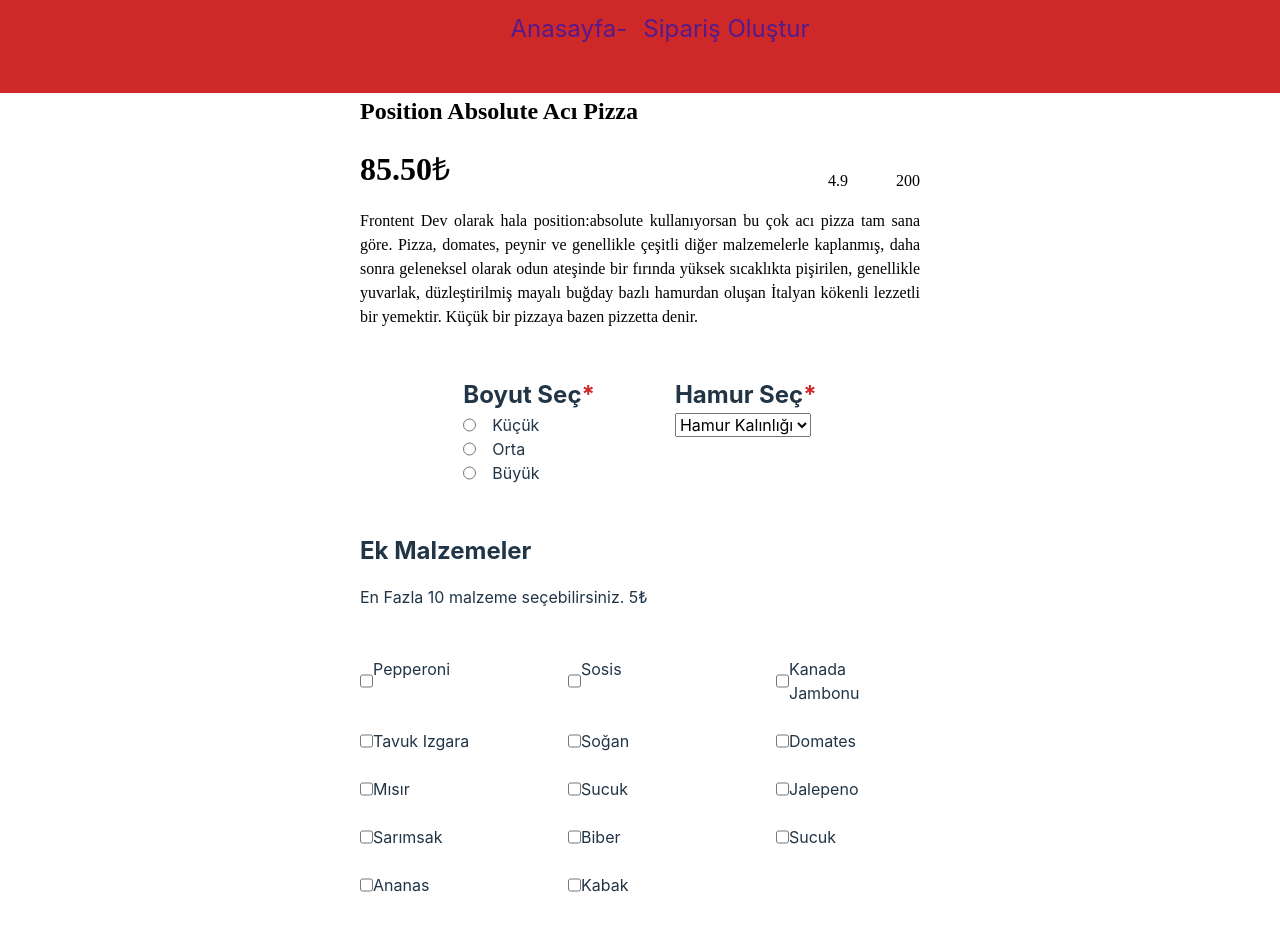
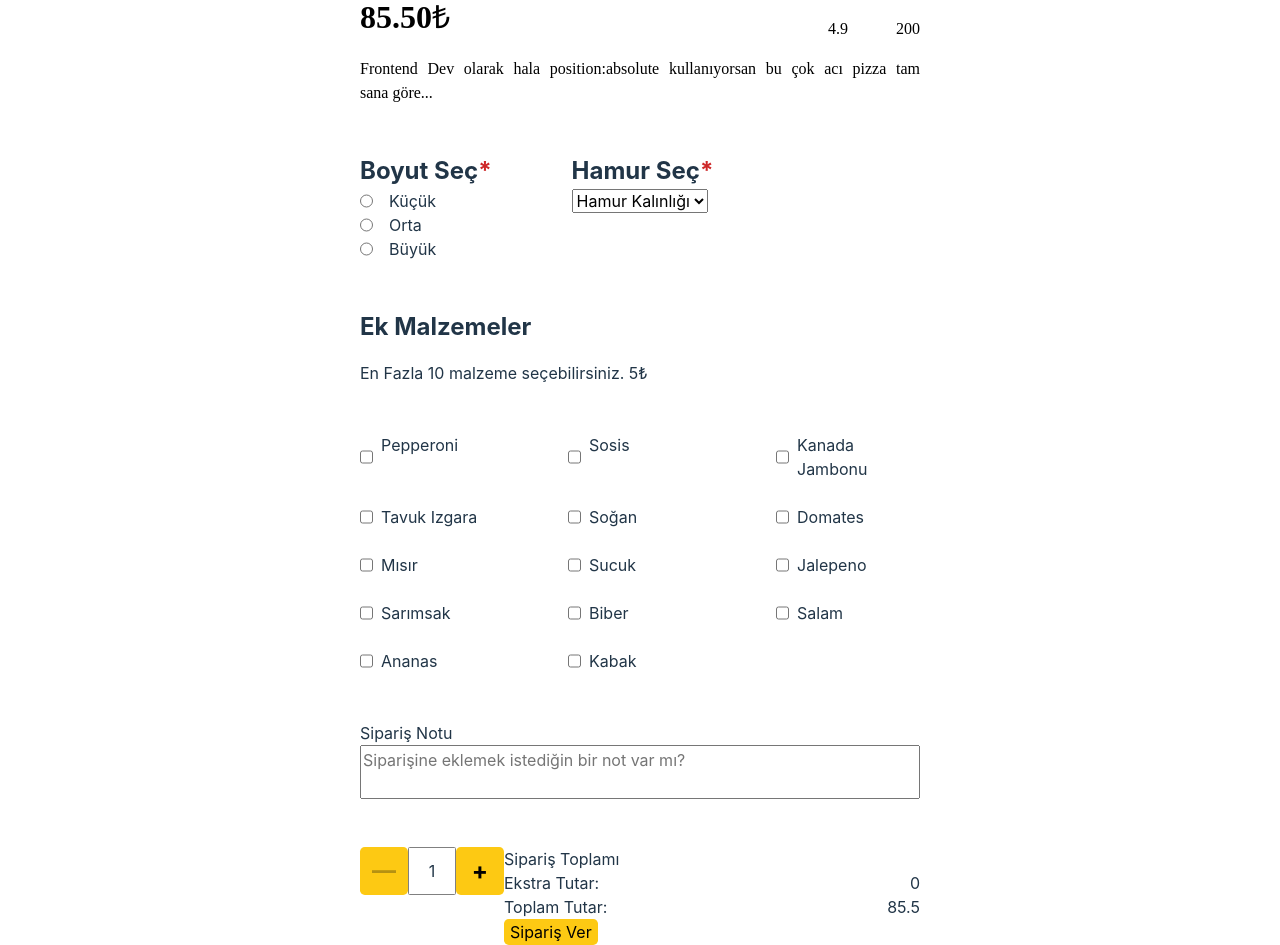
Before and after one commit to TamerCel/s8-Pizza, a React (Vite) app: page / in a window 1280 px wide. Shown: the part 131-1076 px from the top of the page. Before the commit the page ends 1028 px from the top, so only its background shows below. Built offline with nearby package versions, Linux system fonts and the light colour scheme.

Commit message:
FormBitmekUzere

```diff
--- a/src/App.css
+++ b/src/App.css
@@ -5,176 +5,215 @@
   text-align: center;
 } */
 
-.max-width-div-header{
-  max-width: 100vw;
+.width-div-100vw {
+  width: 100vw;
 }
-.max-width {
-  max-width: 33rem;
+
+.width-yüz100 {
+  width: 100%;
 }
-.max-height-div-header{
-  height: 14rem;
+
+.flex-basis-9rem {
+  flex-basis: 9rem;
 }
+
+.min-width-div-100vw {
+  min-width: 100vw;
+}
+
+.padding-0 {
+  padding: 0;
+}
+
+.margin-0-auto {
+  /* aynı şekilde auto 0 da belirli bir height varsa çalışır. / max-min degerler ile olmuyor. normal width veya height lazım. */
+  margin: 0 auto;
+}
+
+.margin-0 {
+  margin: 0;
+}
+
+.margin-bottom-0 {
+  margin-bottom: 0;
+}
+
+.max-width-35rem {
+  max-width: 35rem;
+}
+
+.min-width-35rem {
+  min-width: 35rem;
+}
+
+.max-width-div-18rem {
+  max-width: 42rem;
+}
+
+.min-height-div-14rem {
+  min-height: 14rem;
+}
+
+.min-height-div-4rem {
+  min-height: 4rem;
+}
+
+.max-height {
+  max-height: 7rem;
+}
+
 .background-color-header {
-  background-color: var(--headerColor) ;
+  background-color: var(--headerColor);
 }
-.fontsize-header-h1{
-  font-size: 4rem;
+
+.background-color-button {
+  background-color: var(--buttonColor);
 }
-.fontsize-header-ul{
+
+.fontsize-3rem {
+  font-size: 3rem;
+}
+
+.fontsize-1-5rem {
   font-size: 1.5rem;
 }
-.font-barlow{
+
+.font-weigth-bold {
+  font-weight: bold;
+}
+
+.font-barlow {
   font-family: "Barlow";
 }
-.text-align-end{
-  text-align: end;
+
+.text-align-c {
+  text-align: center;
 }
-.text-decoration-none{
+
+.text-align-justify {
+  /* her iki tarafa yaslıyor. */
+  text-align: justify;
+}
+
+.text-decoration-none {
   text-decoration: none;
 }
-.list-style-type-none{
+
+.list-style-type-none {
   list-style-type: none;
 }
-.color-white{
+
+.color-white {
   color: white;
 }
-.color-black{
+
+.color-black {
   color: black;
 }
+
+.color-star {
+  color: var(--headerColor);
+}
+
 .display-flex {
   display: flex;
 }
-.flex-dricetion-row{
-  flex-direction: row;
-}
-.flex-direction-column{
+
+.flex-direction-column {
   flex-direction: column;
 }
-.gap-1rem{
+
+.align-self-end {
+  align-self: flex-end;
+}
+
+.gap-0-5rem {
+  gap: 0.5rem;
+}
+
+.gap-1rem {
   gap: 1rem;
 }
-.justify-content {
-  justify-content: center;
-}
-.align-items {
-  align-items: center;
-}
-.wrap{flex-wrap: wrap;}
 
-.width-div-100vw{
-  width: 100vw;
-}
-.width-yüz100 {
-  width: 100%;
-}
-.flex-basis-9rem {
-  flex-basis: 9rem;
-}
-.min-width-div-100vw{
-  min-width: 100vw;
-}
-.padding-0 {
-  padding: 0;
-}
-.margin-0-auto{  /* aynı şekilde auto 0 da belirli bir height varsa çalışır. / max-min degerler ile olmuyor. normal width veya height lazım. */
-  margin: 0 auto;
-}
-.margin-0 {
-  margin: 0;
-}
-.margin-bottom-0 {
-  margin-bottom: 0;
-}
-.max-width-35rem {
-  max-width: 35rem;
-}
-.min-height-div-14rem{
-  min-height: 14rem;
-}
-.min-height-div-4rem{
-  min-height: 4rem;
-}
-.max-height{
-  max-height: 7rem;
-}
-.background-color-header {
-  background-color: var(--headerColor) ;
-}
-.fontsize-4rem{
-  font-size: 4rem;
-}
-.fontsize-header-ul{
-  font-size: 1.5rem;
-}
-.font-barlow{
-  font-family: "Barlow";
-}
-.text-align-justify{  /* her iki tarafa yaslıyor. */
-  text-align: justify;
-}
-.text-decoration-none {
-  text-decoration: none;
-}
-.list-style-type-none{
-  list-style-type: none;
-}
-.color-white{
-  color: white;
-}
-.color-black{
-  color: black;
-}
-.color-star{
-  color: var(--headerColor);
-}
-.display-flex {
-  display: flex;
-}
-.flex-direction-column{
-  flex-direction: column;
-}
-.gap-1rem{
-  gap: 1rem;
-}
-.gap-1-5rem{
+.gap-1-5rem {
   gap: 1.5rem;
 }
-.gap-2rem{
+
+.gap-2rem {
   gap: 2rem;
 }
-.gap-3rem{
+
+.gap-3rem {
   gap: 3rem;
 }
-.gap-4rem{
+
+.gap-4rem {
   gap: 4rem;
 }
-.gap-5rem{
+
+.gap-5rem {
   gap: 5rem;
 }
-.gap-10rem{
+
+.gap-10rem {
   gap: 10rem;
 }
+
 .justify-content-center {
   justify-content: center;
 }
+
 .align-items-center {
   align-items: center;
 }
+
 .align-items-end {
   align-items: flex-end;
 }
-.align-items-st{
+
+.align-items-st {
   align-items: stretch;
 }
+
 .justify-content-sb {
   justify-content: space-between;
 }
+
 .justify-content-end {
   justify-content: flex-end;
 }
-.wrap{
-  flex-wrap: wrap;}
 
-  .justify-content-sa {
-    justify-content: space-around;
-  }
+.wrap {
+  flex-wrap: wrap;
+}
+
+
+.resize {
+  resize: none;
+}
+
+.cursor {
+  cursor: pointer;
+}
+
+.size-square-3 {
+  width: 3rem;
+  height: 3rem;
+  border: none;
+  border-radius: 0.3rem;
+}
+
+.size-square-3-3 {
+  width: 3rem;
+  height: 3rem;
+  border: 0.1rem solid gray;
+  border-radius: 0.1rem;
+}
+
+.border-none {
+  border: none;
+}
+
+.border-radius-0-3rem {
+  border-radius: 0.3rem;
+}
--- a/src/Form.jsx
+++ b/src/Form.jsx
@@ -1,7 +1,7 @@
 import React, { useState } from "react";
 import "./App.css";
 
-const boyutlar = ["Küçük", "Orta", "Büyük"]; // burası doğru yer
+const boyutlar = ["Küçük", "Orta", "Büyük"];
 const hamurlar = ["İnce", "Orta", "Kalın"];
 const malzemeler = [
   "Pepperoni",
@@ -15,74 +15,110 @@ const malzemeler = [
   "Jalepeno",
   "Sarımsak",
   "Biber",
-  "Sucuk",
+  "Salam",
   "Ananas",
   "Kabak",
 ];
 
 function Form() {
-  const [form, setForm] = useState({ boyut: "", hamur: "", malzemeler: [] });
+  const [form, setForm] = useState({
+    boyut: "",
+    hamur: "",
+    malzemeler: [],
+    siparisNotu: "",
+    sayac: 1,
+    ekstraTutar: 0,
+    toplamTutar: 85.5,
+  });
+  const [error, setError] = useState({
+    boyutHata: "",
+    hamurHata: "",
+    malzemelerHata: "",
+  });
 
-  // const handleChange = (e) => {
-  //   const { name, value, checked } = e.target;
-  //   const newForm = { ...form, [name]: value };
-  //   setForm(newForm);
-  // };
+
+  function hesaplaToplamTutar(yeniMalzemeler, yeniSayac) {
+    const malzemeTutar = yeniMalzemeler.length * 5;
+    const toplamTutar = (85.5 + malzemeTutar) * yeniSayac;
+    setForm((prevForm) => ({
+      ...prevForm,
+      ekstraTutar: malzemeTutar,
+      toplamTutar: toplamTutar,
+    }));
+  }
 
   const handleChange = (e) => {
     const { name, value, checked } = e.target;
+    if (name === "boyut") {
+      value === "Küçük"
+        ? setError({ ...error, boyutHata: "lütfen boyut belirtiniz." })
+        : setError({ ...error, boyutHata: "" });
+    } else if (name === "hamur") {
+      value === "Kalın"
+        ? setError({ ...error, hamurHata: "lütfen hamur belirtiniz." })
+        : setError({ ...error, hamurHata: "" });
+    } else if (form.malzemeler.length >= 9) {
+      checked
+        ? setError({
+          ...error,
+          malzemelerHata: "En Fazla 10 malzeme seçebilirsiniz.",
+        })
+        : setError({
+          ...error,
+          malzemelerHata: "",
+        });
+    }
 
+    let secilenMalzemeler = [...form.malzemeler];
     if (name === "malzemeler") {
-      let secilenMalzemeler = [];
-
       if (checked) {
-        secilenMalzemeler = [...form.malzemeler, value];
+        secilenMalzemeler.push(value);
       } else {
         secilenMalzemeler = form.malzemeler.filter(
           (malzeme) => malzeme !== value
         );
       }
-
       setForm({ ...form, malzemeler: secilenMalzemeler });
+      hesaplaToplamTutar(secilenMalzemeler, form.sayac);
     } else {
       setForm({ ...form, [name]: value });
     }
   };
 
+  function handleClick(e) {
+    const { name } = e.target;
+    let yeniSayac = form.sayac;
+    if (name === "azalt" && form.sayac > 1) {
+      yeniSayac -= 1;
+    } else if (name === "arttır" && form.sayac < 10) {
+      yeniSayac += 1;
+    }
+    setForm({ ...form, sayac: yeniSayac });
+    hesaplaToplamTutar(form.malzemeler, yeniSayac); // Her arttırma/azaltmada toplamı güncelle
+  }
+
   return (
     <div className="display-flex flex-direction-column gap-3rem width-div-100vw">
       <div className="display-flex flex-direction-column gap-1rem font-barlow color-black max-width-35rem margin-0-auto ">
-        {" "}
-        {/* Fiyat-Ürün Bilgisi */}
         <h2>Position Absolute Acı Pizza</h2>
         <div className="display-flex justify-content-sb align-items-end">
           <h1>85.50₺</h1>
-          {/* ne yaptıysam h1 div in alt cızgısını hızzalanmadı. */}
-
           <div className="display-flex justify-content-end width-yüz100 gap-3rem ">
             <p>{`${"4.9"}`}</p>
             <p>{`${"200"}`}</p>
           </div>
         </div>
         <p className="text-align-justify">
-          Frontent Dev olarak hala position:absolute kullanıyorsan bu çok acı
-          pizza tam sana göre. Pizza, domates, peynir ve genellikle çeşitli
-          diğer malzemelerle kaplanmış, daha sonra geleneksel olarak odun
-          ateşinde bir fırında yüksek sıcaklıkta pişirilen, genellikle yuvarlak,
-          düzleştirilmiş mayalı buğday bazlı hamurdan oluşan İtalyan kökenli
-          lezzetli bir yemektir. Küçük bir pizzaya bazen pizzetta denir.
+          Frontend Dev olarak hala position:absolute kullanıyorsan bu çok acı
+          pizza tam sana göre...
         </p>
       </div>
 
       <div className="display-flex gap-5rem min-width-35rem margin-0-auto">
-        {/* Boyut - Hamur */}
         <div>
-          {/* Boyut Seç */}
-
           <h2>
             Boyut Seç<span className="color-star">*</span>
           </h2>
-
           {boyutlar.map((boyut, ind) => {
             return (
               <label key={ind} className="display-flex gap-1rem">
@@ -96,11 +132,10 @@ function Form() {
               </label>
             );
           })}
+          {error && <p style={{ color: "red" }}>{error.boyutHata}</p>}
         </div>
 
         <div>
-          {" "}
-          {/* Hamur Seç */}
           <h2>
             Hamur Seç<span className="color-star">*</span>
           </h2>
@@ -108,7 +143,6 @@ function Form() {
             <option value="" disabled selected>
               Hamur Kalınlığı
             </option>
-
             {hamurlar.map((hamur, ind) => {
               return (
                 <option key={ind} value={hamur}>
@@ -117,14 +151,15 @@ function Form() {
               );
             })}
           </select>
+          {error && <p style={{ color: "red" }}>{error.hamurHata}</p>}
         </div>
       </div>
 
-      <div className="display-flex flex-direction-column max-width-35rem gap-3rem margin-0-auto">
-        {/* Ek Malzemeler */}
+      <div className="display-flex flex-direction-column max-width-35rem gap-2rem margin-0-auto">
         <div className="display-flex flex-direction-column gap-1rem">
           <h2>Ek Malzemeler</h2>
           <p>En Fazla 10 malzeme seçebilirsiniz. 5₺</p>
+          {error && <p style={{ color: "red" }}>{error.malzemelerHata}</p>}
         </div>
         <div className="display-flex justify-content-sb gap-1-5rem wrap">
           {malzemeler.map((malzeme, ind) => {
@@ -137,19 +172,80 @@ function Form() {
                   type="checkbox"
                   name="malzemeler"
                   value={malzeme}
-                  checked={form.checked}
+                  disabled={
+                    form.malzemeler.length >= 10 &&
+                    !form.malzemeler.includes(malzeme)
+                  }
                   onChange={handleChange}
                 />
                 {malzeme}
               </label>
             );
           })}
+          <label className="flex-basis-9rem"></label>
+        </div>
+      </div>
 
-          <label className="flex-basis-9rem"></label>
+      <div className="display-flex flex-direction-column min-width-35rem margin-0-auto">
+        <label htmlFor="siparisNotu">Sipariş Notu</label>
+        <textarea
+          className="resize"
+          name="siparisNotu"
+          id="siparisNotu"
+          placeholder="Siparişine eklemek istediğin bir not var mı?"
+          value={form.siparisNotu}
+          onChange={handleChange}
+        ></textarea>
+      </div>
+
+      <div className="display-flex min-width-35rem margin-0-auto">
+        <div className="display-flex ">
+          <button
+            name="azalt"
+            disabled={form.sayac < 2}
+            onClick={handleClick}
+            className="size-square-3 background-color-button text-align-c fontsize-1-5rem font-weigth-bold cursor"
+          >
+            —
+          </button>
+          <label
+            className="size-square-3-3 display-flex justify-content-center align-items-center "
+            type="text"
+          >
+            {form.sayac}
+          </label>
+          <button
+            name="arttır"
+            disabled={form.sayac > 9}
+            onClick={handleClick}
+            className="size-square-3 background-color-button text-align-c fontsize-1-5rem font-weigth-bold cursor"
+          >
+            +
+          </button>
+        </div>
+
+        <div className="width-yüz100">
+          <div>
+            <label>Sipariş Toplamı</label>
+            <div className="display-flex justify-content-sb">
+              <label>Ekstra Tutar:</label>
+              <label> {form.ekstraTutar} </label>
+            </div>
+            <div className="display-flex justify-content-sb">
+              <label>Toplam Tutar:</label>
+              <label> {form.toplamTutar} </label>
+            </div>
+          </div>
+          <button
+            onClick={() => hesaplaToplamTutar(form.malzemeler, form.sayac)}
+            className="max-width-div-18rem background-color-button text-align-c border-none border-radius-0-3rem"
+          >
+            Sipariş Ver
+          </button>
         </div>
       </div>
     </div>
   );
 }
 
-export default Form
+export default Form;
--- a/src/Header.jsx
+++ b/src/Header.jsx
@@ -2,8 +2,8 @@ import React from "react";
 import './App.css'
 import './Form.jsx'
 function Header() {
-    return(
-            <div className="display-flex flex-direction-column justify-content align-items max-width-div-header max-height-div-header background-color-header color-white ">
+    return (
+        <div className="display-flex flex-direction-column justify-content-center align-items-center max-width-div-header max-height-div-header background-color-header color-white ">
             <h1 className="font-barlow fontsize-header-h1 ">Teknolojik Yemekler</h1>
             <nav>
                 <ul className="fontsize-header-ul display-flex gap-1rem list-style-type-none">
--- a/src/index.css
+++ b/src/index.css
@@ -8,5 +8,6 @@
   text-rendering: optimizeLegibility;
   -webkit-font-smoothing: antialiased;
   -moz-osx-font-smoothing: grayscale;
-  --headerColor:#CE2829;
+  --headerColor: #CE2829;
+  --buttonColor: #FDC913;
 }
```
Lines whose indentation alone changed are shown as unchanged.
